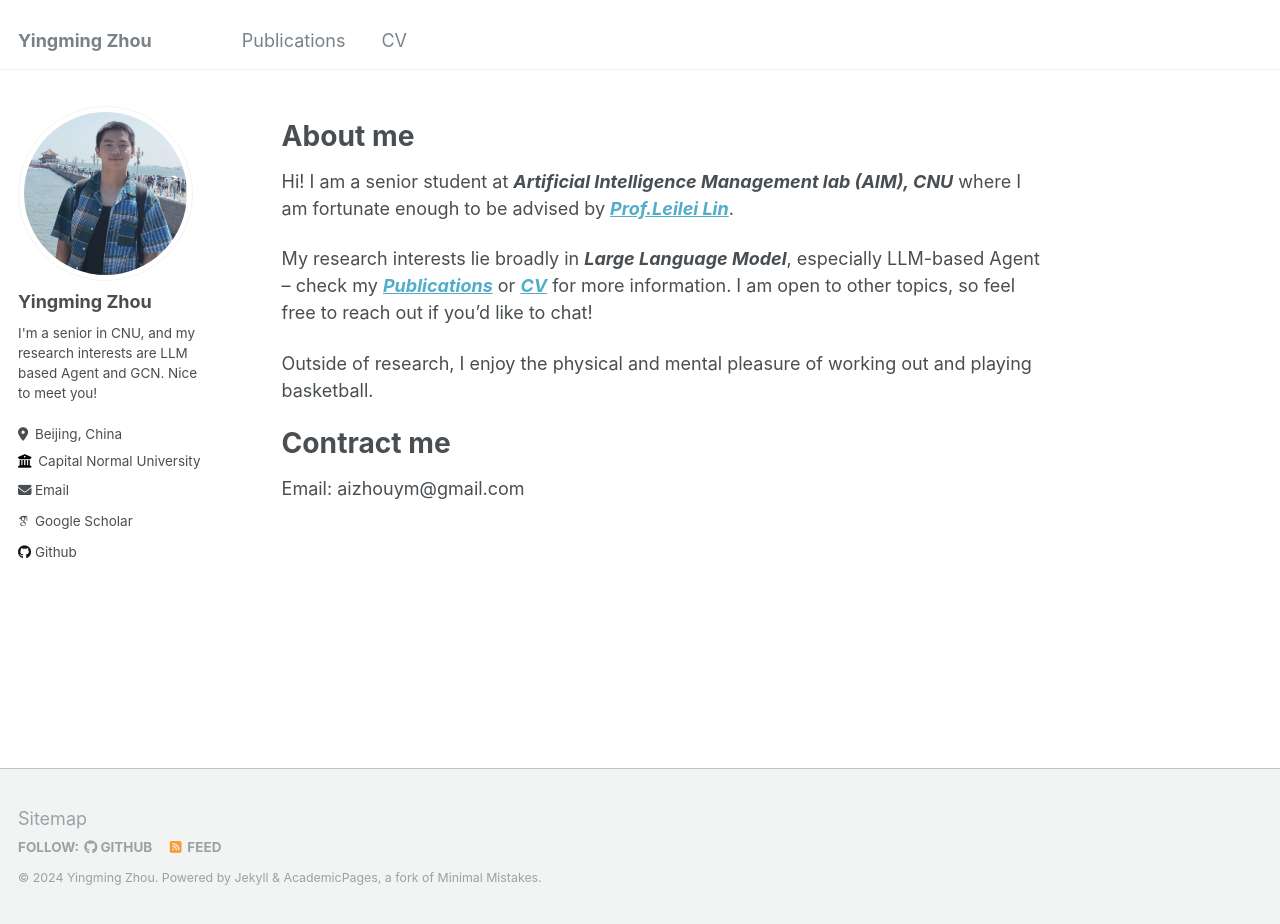
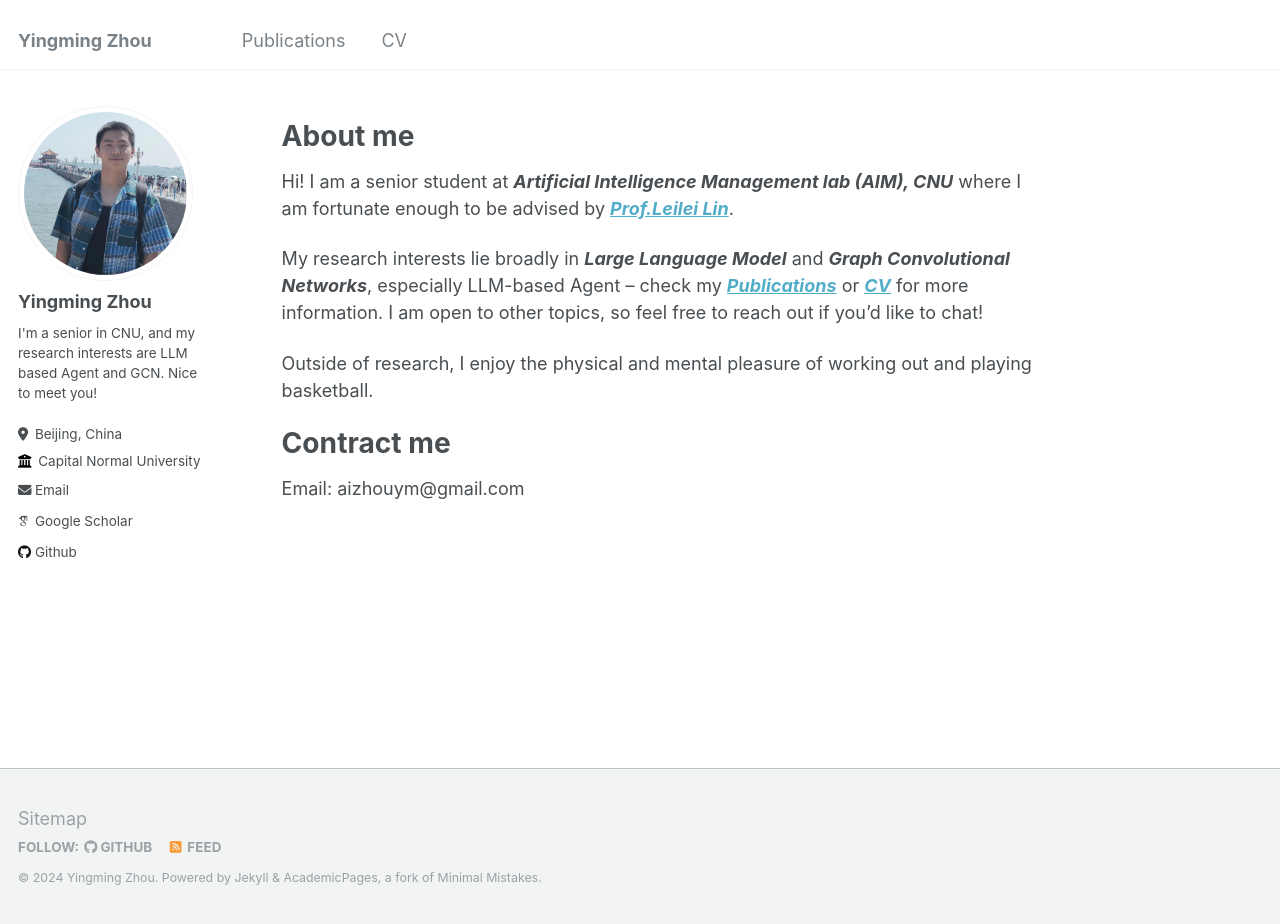
Before and after one commit to Aizhouym/Aizhouym.github.io, a Jekyll site: the page built from _pages/about.md, in a window 1280 px wide and 924 px high. Built offline with Jekyll 4.4.1, drawn with Linux system fonts in a browser that asks for light colours; some web fonts are replaced.

Commit message:
Update about.md

```diff
--- a/_pages/about.md
+++ b/_pages/about.md
@@ -10,7 +10,7 @@ redirect_from:
 # About me
 Hi! I am a senior student at ***Artificial Intelligence Management lab (AIM), CNU*** where I am fortunate enough to be advised by ***[Prof.Leilei Lin](https://dblp.org/pid/159/6831.html)***.
 
-My research interests lie broadly in ***Large Language Model***, especially LLM-based Agent – check my ***[Publications](../_pages/publications.md)*** or ***[CV](../Yingming_CV.pdf)*** for more information. I am open to other topics, so feel free to reach out if you’d like to chat!
+My research interests lie broadly in ***Large Language Model*** and ***Graph Convolutional Networks***, especially LLM-based Agent – check my ***[Publications](../_pages/publications.md)*** or ***[CV](../Yingming_CV.pdf)*** for more information. I am open to other topics, so feel free to reach out if you’d like to chat!
 
 Outside of research, I enjoy the physical and mental pleasure of working out and playing basketball.
 
```
